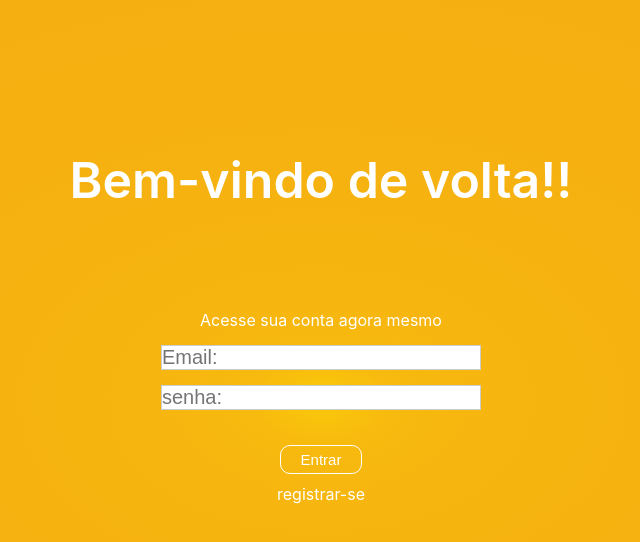
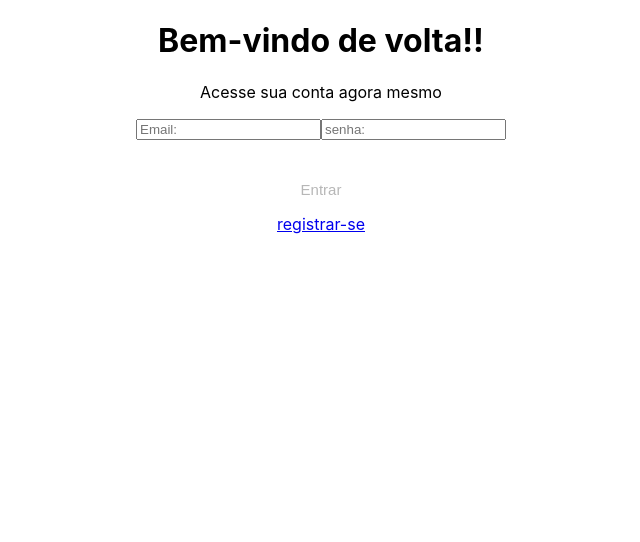
Before and after one commit to unamednada/agenda-mobile, a React (Create React App) app: page / in a window 1280 px wide. Shown: the top 542 px of the page, without its empty margins (319-959 px from the left). Built offline with nearby package versions, Linux system fonts and the light colour scheme.

Commit message:
concerts in styles

```diff
--- a/src/components/TextInput/TextInput.css
+++ /dev/null
@@ -1,39 +0,0 @@
-* {
-    margin: 0;
-    padding: 0;
-    box-sizing: border-box;
-    text-decoration: none;
-    font-weight: 400;
-    color: white;
-}
-
-html {
-    background: radial-gradient(rgb(255, 230, 4), 1px, rgb(245, 173, 17));
-    background-attachment: fixed;
-    background-size: cover;
-    background-repeat: no-repeat;
-}
-
-
-h1 {
-    margin-top: 150px;
-    margin-bottom: 100px;
-    font-size: 50px;
-    font-weight: 600;
-}
-
-input {
-    display: flex;
-    flex: 1;
-    flex-wrap: wrap;
-}
-
-input {
-    min-width: 25%;
-    margin: 0 auto;
-    margin-top: 15px;
-    margin-bottom: 10px;
-    font-size: 20px;
-    border: 1px solid #ccc;
-    color: black;
-}
--- a/src/components/TextInput/TextInput.jsx
+++ b/src/components/TextInput/TextInput.jsx
@@ -1,5 +1,4 @@
 import React from 'react';
-import './TextInput.css';
 export default function TextInput({
   placeholder,
   value,
```
